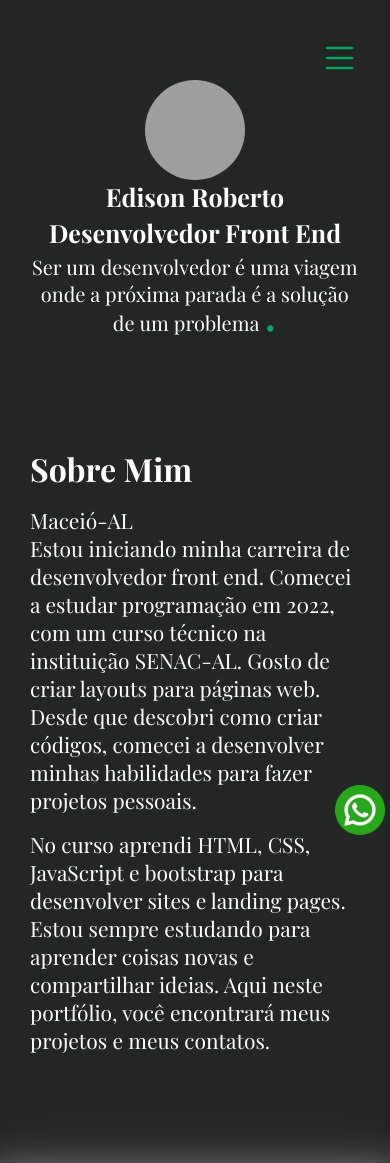
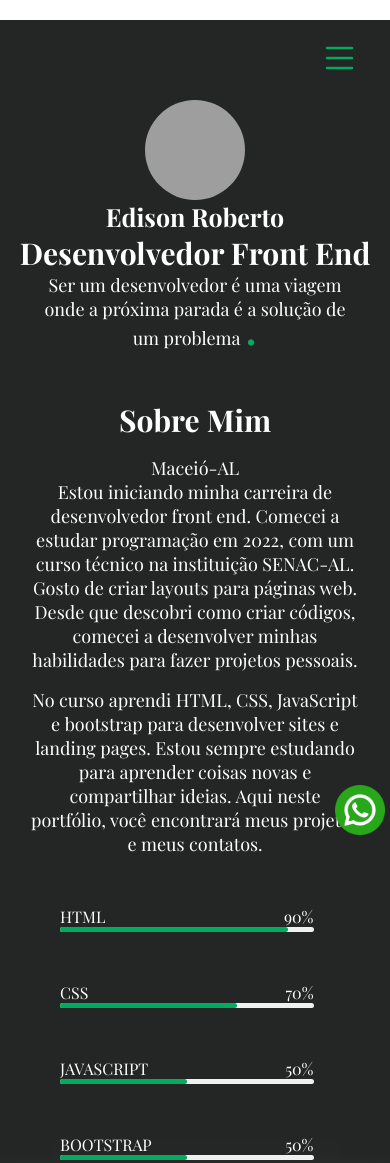
Before and after one commit to edison-roberto/edison-roberto.github.io, a plain HTML site: page index.html in a window 390 px wide. Shown: the top 1163 px of the page. Drawn offline with nearby package versions, Linux system fonts and the light colour scheme; grey boxes are pictures that could not be loaded; a web font is replaced by a local one.

Commit message:
Site portfólio

```diff
--- a/css/responsivo.css
+++ b/css/responsivo.css
@@ -39,7 +39,7 @@
 
     .texto {
         line-height: 40px;
-        font-size: 25px;
+        font-size: 30px;
         margin: auto;
         color: #fff;
 
@@ -47,35 +47,45 @@
     }
 
     .texto_p {
-        font-size: 20px;
-        max-width: 85%;
+        font-size: 18px;
+        max-width: 100%;
         margin: auto;
         color: #fff;
+        padding: 0 30px;
 
 
     }
 
-    section.sobre {
+    .sobre {
        background-color: #242525;
+        padding: 50px 30px;
+        display: block;
+        text-align: center;
 
 
     }
 
-    .sobre .txt-sobre h2 {
-        font-size: 2rem;
+
+
+   .sobre .txt-sobre h2 {
+        font-size: 30px;
         margin-bottom: 1rem;
 
     }
 
-    .sobre .txt-sobre {
-        width: 100%;
-        padding: 0 30px;
-        margin-left: 0px;
+    .txt-sobre {
+        margin-left: 0;
 
     }
 
-    .sobre .progress-bars {
-       display: none;
+    .sobre .txt-sobre p{
+        font-size: 18px;
+    }
+
+
+
+    .progress-bars{
+       padding: 0 30px;
 
     }
 
@@ -116,7 +126,7 @@
 
     .txt-projetos h2 {
         justify-content: center;
-        font-size: 35px;
+        font-size: 30px;
         display: flex;
         gap: 5px;
         margin: 0;
@@ -124,9 +134,9 @@
     }
 
     .txt-projetos p {
-        font-size: 20px;
+        font-size: 18px;
         line-height: 25px;
-        width: 80%;
+       padding: 0 30px;
         margin: auto;
 
 
--- a/css/style.css
+++ b/css/style.css
@@ -70,7 +70,7 @@ header>.interface .menu-desktop {
     text-align: center;
      width: 60%;
      margin: auto;
-    padding: 25px;
+
 
 }
 
@@ -95,9 +95,6 @@ header nav ul{
 header nav.menu-desktop ul li {
     display: inline-block;
     padding: 0 30px;
-
-
-
 
 }
 
@@ -196,6 +193,7 @@ header.rolagem a {
     display: flex;
     justify-content: center;
     align-items: center;
+    margin-top: 20px;
 
 }
 
@@ -220,8 +218,8 @@ h1{
 }
 
 .texto{
-    line-height: 50px;
-    font-size: 5rem;
+    line-height: 130px;
+    font-size: 10rem;
     color: #fff;
     text-align: center;
     margin-top: 10px;
@@ -245,17 +243,22 @@ h1{
 section.sobre {
     min-height: 100vh;
     background-color: #242525;
-    gap: 5rem;
-    display: flex;
-    justify-content: center;
-    align-items: center;
+
+}
+
+.sobre{
+  display: flex;
+  justify-content: center;
+  align-items: center;
+  flex-flow: row wrap;
+  gap: 6rem;
 
 
 }
 
-.sobre .txt-sobre{
-    width: 50%;
-    margin-left: 40px;
+.txt-sobre{
+    flex: 40%;
+    margin-left: 5%;
 
 }
 
@@ -271,7 +274,6 @@ section.sobre {
 }
 
 .sobre .txt-sobre p {
-
     font-size: 21px;
     color: #fff;
 
@@ -281,13 +283,10 @@ section.sobre {
     margin-bottom: 1rem;
 }
 
-.sobre .progress-bars {
-    display: flex;
-    flex-direction: column;
-    width: 50%;
-    margin-right: 40px;
-    height: 50vh;
-    margin-top: 8rem;
+.progress-bars{
+  flex: 40%;
+  margin-right: 5%;
+
 
 }
 
```
